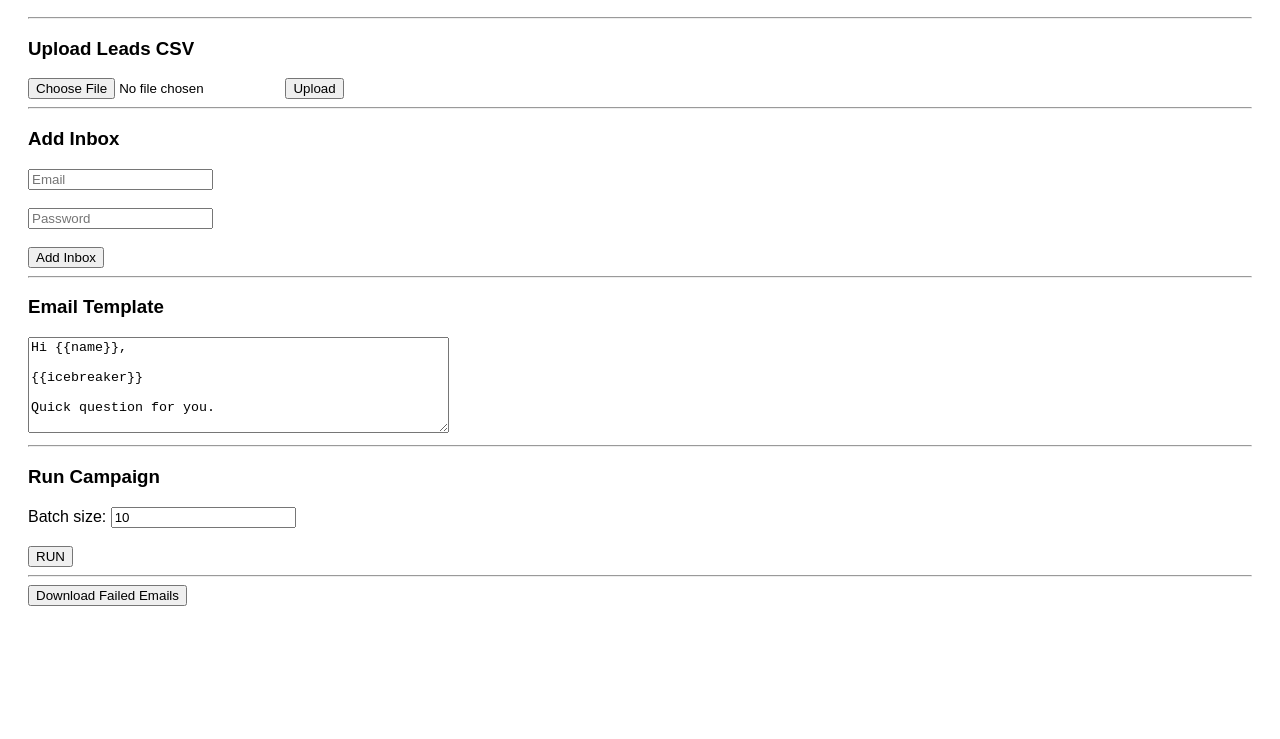
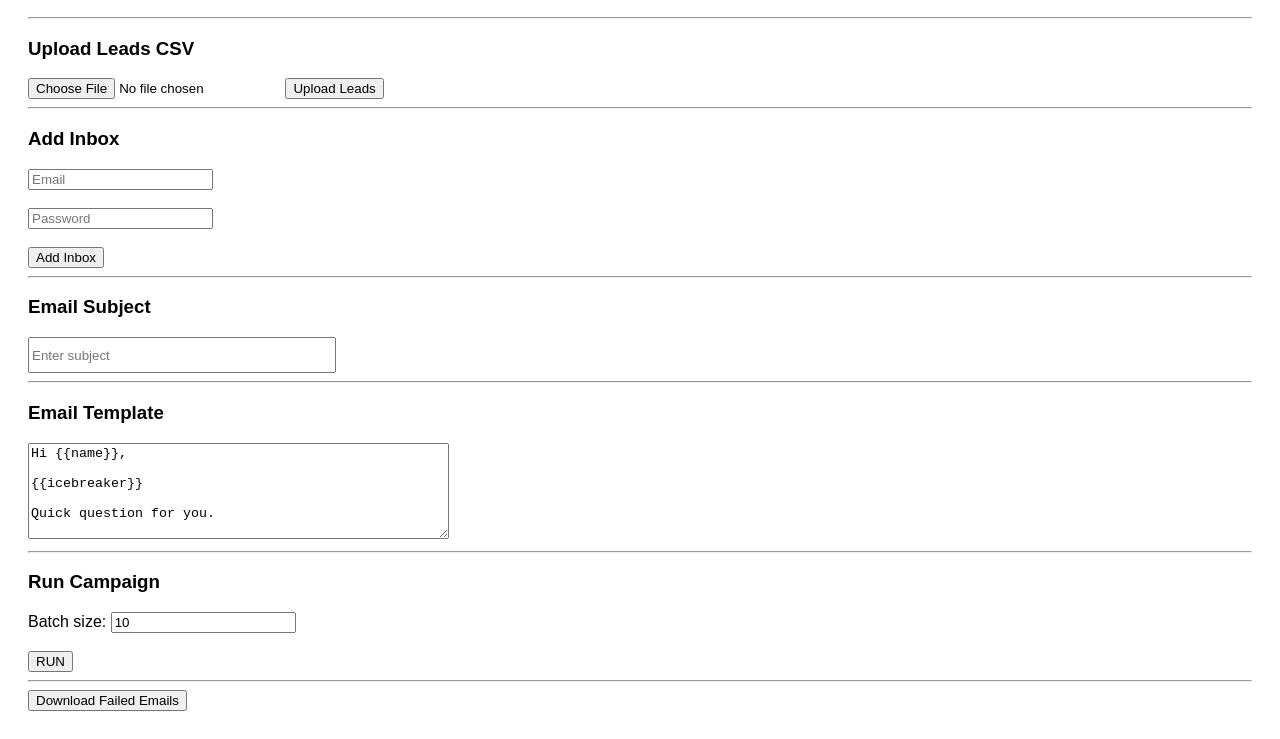
Before and after one commit to king109-cell/Simple-, a website: page public/index.html in a window 1280 px wide. Both pictures are taken after a click on the button "RUN". Shown: the part 79-818 px from the top of the page. Drawn offline with Linux system fonts and the light colour scheme; no server answers.

Commit message:
Update index.html

```diff
--- a/public/index.html
+++ b/public/index.html
@@ -13,7 +13,7 @@
   <!-- UPLOAD LEADS -->
   <h3>Upload Leads CSV</h3>
   <input type="file" id="file">
-  <button onclick="upload()">Upload</button>
+  <button onclick="upload()">Upload Leads</button>
 
   <hr>
 
@@ -22,6 +22,12 @@
   <input id="email" placeholder="Email"><br><br>
   <input id="pass" placeholder="Password"><br><br>
   <button onclick="addInbox()">Add Inbox</button>
+
+  <hr>
+
+  <!-- SUBJECT -->
+  <h3>Email Subject</h3>
+  <input id="subject" placeholder="Enter subject" style="width:300px;height:30px;">
 
   <hr>
 
@@ -82,12 +88,13 @@ async function run() {
     method: "POST",
     headers: {"Content-Type": "application/json"},
     body: JSON.stringify({
+      subject: document.getElementById("subject").value,
       template: document.getElementById("template").value,
       batch: Number(document.getElementById("batch").value)
     })
   });
 
-  alert("Running campaign");
+  alert("Campaign started");
 }
 
 function download() {
```
